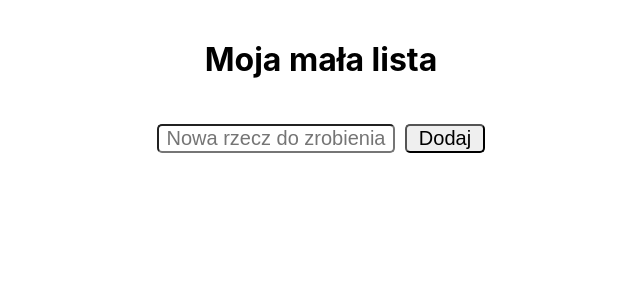
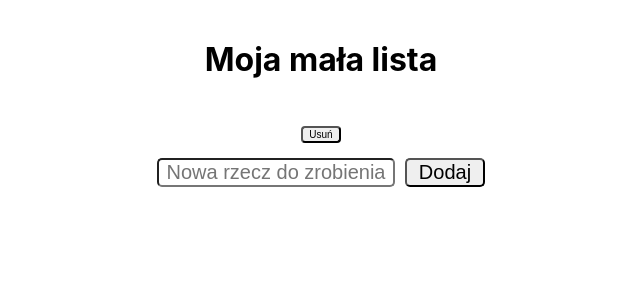
Before and after one commit to truepiotrek/padawan-app, a React (Create React App) app: page / in a window 1280 px wide. Both pictures are taken after a click on the button "Dodaj". Shown: the top 300 px of the page, without its empty margins (319-959 px from the left). Built offline with nearby package versions, Linux system fonts and the light colour scheme.

Commit message:
add item removal functionality

```diff
--- a/src/App.css
+++ b/src/App.css
@@ -12,6 +12,12 @@
   border-radius: 5px;
   margin: 5px;
 }
+.item-removal {
+  margin: 5px;
+  text-align: center;
+  font-size: 10px;
+  border-radius: 4px;
+}
 
 .new-item-input {
   width: 230px;
@@ -22,5 +28,5 @@
 }
 .list-item {
   font-size: 20px;
-  margin: 3px;
+  margin: 5px;
 }
--- a/src/App.js
+++ b/src/App.js
@@ -24,8 +24,12 @@ function App() {
         localStorage.setItem('lista', JSON.stringify(zmienna));
     }
 
-    function removeListItem(){
-
+    function removeListItem(index){
+        console.log('funkcja usuwania dziala');
+        let listItems = [...state];
+        listItems.splice(index, 1);
+        setState(listItems);
+        localStorage.setItem('lista', JSON.stringify(listItems))
     }
 
     return (
@@ -35,7 +39,7 @@ function App() {
                     Moja mała lista
                 </h1>
             </div>
-            <List data={state} />
+            <List data={state} removeItem={removeListItem}/>
             <AddItem onAdd={addNewListItem} />
         </div>
     );
--- a/src/components/list.js
+++ b/src/components/list.js
@@ -1,11 +1,19 @@
 import React from 'react';
 
 function List(props) {
+
+    function handleRemoval(index){
+        if(typeof props.removeItem === 'function') {
+            props.removeItem(index);
+        }
+    };
+
     return (
         <div className="list">
             {props.data.map(function(arrayItem, index) {
-                return (<div className='list-item' key={index + ' ' + arrayItem}>{arrayItem}</div>);
-                // dodać dodatkowy button, który będzie odpowiedzialny za usuięcie części z tablicy o wskazanym powyżej index
+                return (<div className='list-item' key={index + ' ' + arrayItem}>{arrayItem}
+                <button type="button" className={"item-removal"}
+                        onClick={(event) => handleRemoval(index)}>Usuń</button></div>);
             })}
         </div>
     )
```
